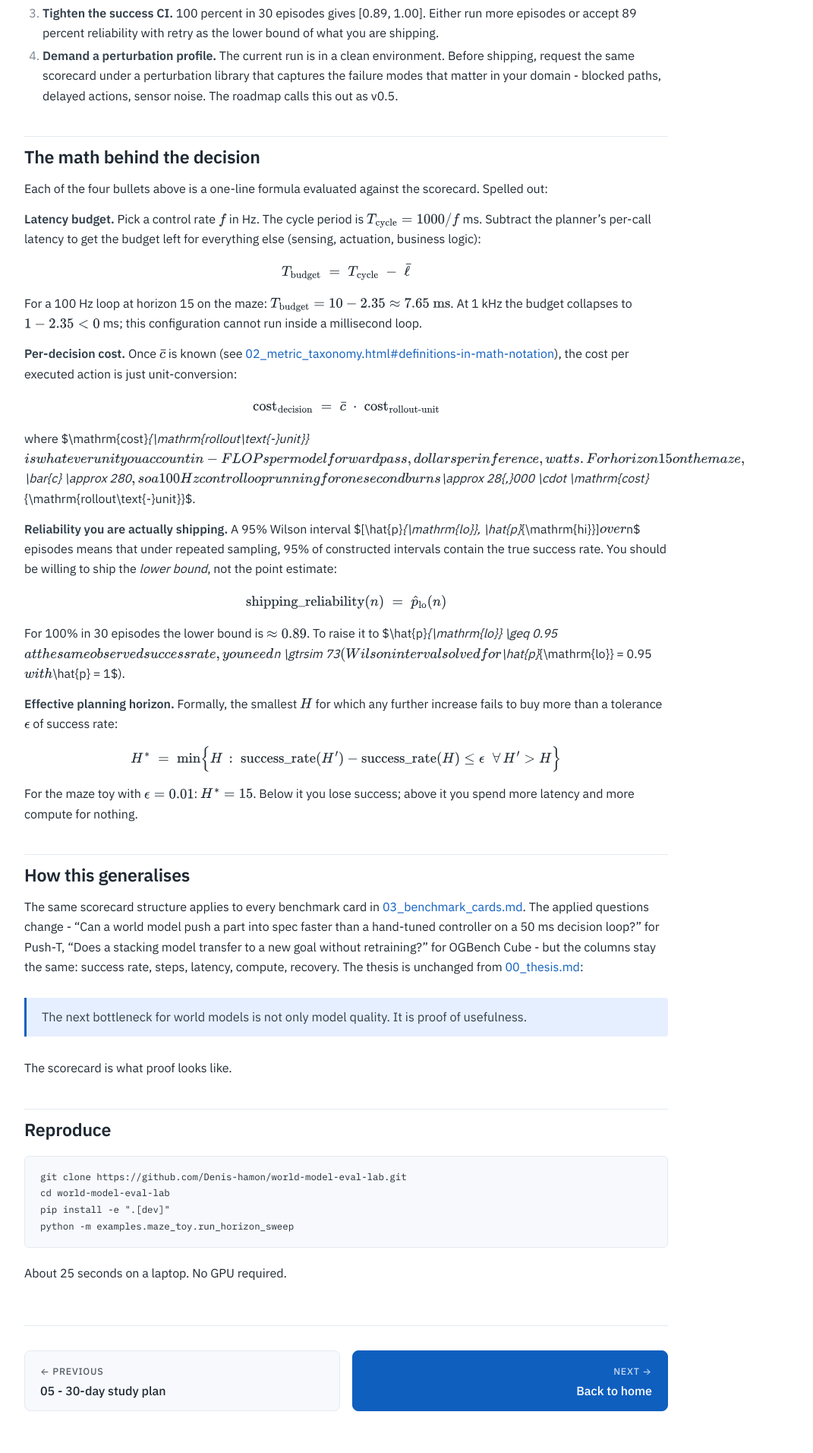
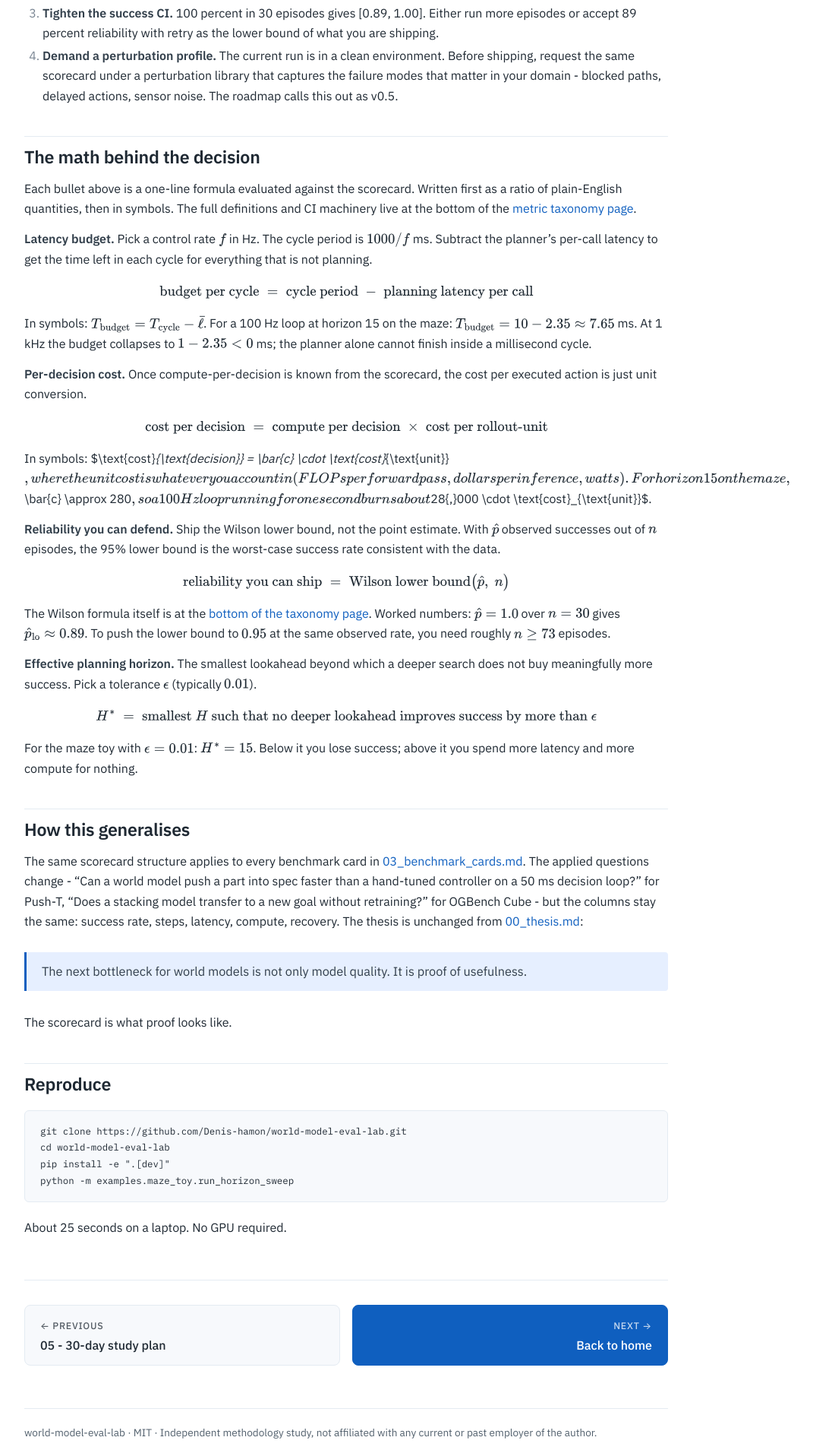
Before and after one commit to Denis-hamon/world-model-eval-lab, a Jekyll site: the page built from docs/06_demo.md, in a window 1280 px wide. Shown: the part 2602-4514 px from the top of the page at 76% size, without its empty margins (184-1255 px from the left). Built offline with Jekyll 4.4.1, drawn with Linux system fonts in a browser that asks for light colours; our own code applies the rules of GitHub Pages for plain Markdown files.

Commit message:
Pages: friendlier metric formulas + tooltip-anchor links in the summary
Two changes shipped together because they share the same goal: get the
math out of the main reading flow without losing precision.

Tooltip-anchor links in the summary table

- Every metric name in docs/02_metric_taxonomy.md's summary table is now
  a link with a {:.metric-link} kramdown class, a #m-<slug> anchor, and
  a one-line title= tooltip ("Fraction of episodes that reached the
  goal.", "Mean wall-clock time per plan() call, across the whole run.",
  etc.).
- Hovering shows the native browser tooltip with the plain-English
  reading; clicking jumps to the full definition and formula at the
  bottom of the page. Mobile users get the click path directly.
- CSS adds .metric-link: ink-coloured text with a dotted muted underline
  and cursor: help. On hover/focus the underline turns solid accent and
  the text picks up the accent colour. Same visual language as the rest
  of the design system.

Formulas rewritten in plain-English ratio form

- The "Definitions in math notation" section is moved to the bottom of
  02_metric_taxonomy.md (after Versioning) and renamed "Definitions
  and formulas". Each metric gets its own H3 subheading with an anchor
  ID that the summary table links to.
- Every formula opens with a "Reads as:" line in plain English, then
  the math itself uses long-named quantities ("episodes that
  succeeded" over "episodes total") instead of indexed-sum notation
  (sigma-sub-i with an indicator function). The simplified ratio is
  presented first; symbolic notation is preserved for the Wilson
  interval and the effective-planning-horizon definition where it
  actually carries weight.
- Reading guides annotate the Wilson formula piece by piece (centre,
  half-width, denominator) and walk through the n = 30 to n = 73
  worked example.
- docs/06_demo.md's "The math behind the decision" section gets the
  same plain-quantity treatment: latency budget, per-decision cost,
  reliability you can ship, effective planning horizon. Cross-links
  back to the taxonomy page's Wilson section for the full formula.

No code touched. Doc-only pass, no version bump.

```diff
--- a/docs/06_demo.md
+++ b/docs/06_demo.md
@@ -80,36 +80,36 @@
 
 ## The math behind the decision
 
-Each of the four bullets above is a one-line formula evaluated against the scorecard. Spelled out:
+Each bullet above is a one-line formula evaluated against the scorecard. Written first as a ratio of plain-English quantities, then in symbols. The full definitions and CI machinery live at the bottom of the [metric taxonomy page](02_metric_taxonomy.html#definitions-and-formulas).
 
-**Latency budget.** Pick a control rate $f$ in Hz. The cycle period is $T_{\mathrm{cycle}} = 1000 / f$ ms. Subtract the planner's per-call latency to get the budget left for everything else (sensing, actuation, business logic):
+**Latency budget.** Pick a control rate $f$ in Hz. The cycle period is $1000 / f$ ms. Subtract the planner's per-call latency to get the time left in each cycle for everything that is not planning.
 
 $$
-T_{\mathrm{budget}} \;=\; T_{\mathrm{cycle}} \;-\; \bar{\ell}
+\text{budget per cycle} \;=\; \text{cycle period} \;-\; \text{planning latency per call}
 $$
 
-For a 100 Hz loop at horizon 15 on the maze: $T_{\mathrm{budget}} = 10 - 2.35 \approx 7.65 \text{ ms}$. At 1 kHz the budget collapses to $1 - 2.35 < 0$ ms; this configuration cannot run inside a millisecond loop.
+In symbols: $T_{\text{budget}} = T_{\text{cycle}} - \bar{\ell}$. For a 100 Hz loop at horizon 15 on the maze: $T_{\text{budget}} = 10 - 2.35 \approx 7.65$ ms. At 1 kHz the budget collapses to $1 - 2.35 < 0$ ms; the planner alone cannot finish inside a millisecond cycle.
 
-**Per-decision cost.** Once $\bar{c}$ is known (see [02_metric_taxonomy.html#definitions-in-math-notation](02_metric_taxonomy.html)), the cost per executed action is just unit-conversion:
+**Per-decision cost.** Once compute-per-decision is known from the scorecard, the cost per executed action is just unit conversion.
 
 $$
-\mathrm{cost}_{\mathrm{decision}} \;=\; \bar{c} \;\cdot\; \mathrm{cost}_{\mathrm{rollout\text{-}unit}}
+\text{cost per decision} \;=\; \text{compute per decision} \;\times\; \text{cost per rollout-unit}
 $$
 
-where $\mathrm{cost}_{\mathrm{rollout\text{-}unit}}$ is whatever unit you account in - FLOPs per model forward pass, dollars per inference, watts. For horizon 15 on the maze, $\bar{c} \approx 280$, so a 100 Hz control loop running for one second burns $\approx 28{,}000 \cdot \mathrm{cost}_{\mathrm{rollout\text{-}unit}}$.
+In symbols: $\text{cost}_{\text{decision}} = \bar{c} \cdot \text{cost}_{\text{unit}}$, where the unit cost is whatever you account in (FLOPs per forward pass, dollars per inference, watts). For horizon 15 on the maze, $\bar{c} \approx 280$, so a 100 Hz loop running for one second burns about $28{,}000 \cdot \text{cost}_{\text{unit}}$.
 
-**Reliability you are actually shipping.** A 95% Wilson interval $[\hat{p}_{\mathrm{lo}}, \hat{p}_{\mathrm{hi}}]$ over $n$ episodes means that under repeated sampling, 95% of constructed intervals contain the true success rate. You should be willing to ship the *lower bound*, not the point estimate:
+**Reliability you can defend.** Ship the Wilson lower bound, not the point estimate. With $\hat{p}$ observed successes out of $n$ episodes, the 95% lower bound is the worst-case success rate consistent with the data.
 
 $$
-\mathrm{shipping\_reliability}(n) \;=\; \hat{p}_{\mathrm{lo}}(n)
+\text{reliability you can ship} \;=\; \text{Wilson lower bound}\bigl(\hat{p}, \; n\bigr)
 $$
 
-For 100% in 30 episodes the lower bound is $\approx 0.89$. To raise it to $\hat{p}_{\mathrm{lo}} \geq 0.95$ at the same observed success rate, you need $n \gtrsim 73$ (Wilson interval solved for $\hat{p}_{\mathrm{lo}} = 0.95$ with $\hat{p} = 1$).
+The Wilson formula itself is at the [bottom of the taxonomy page](02_metric_taxonomy.html#m-wilson). Worked numbers: $\hat{p} = 1.0$ over $n = 30$ gives $\hat{p}_{\text{lo}} \approx 0.89$. To push the lower bound to $0.95$ at the same observed rate, you need roughly $n \geq 73$ episodes.
 
-**Effective planning horizon.** Formally, the smallest $H$ for which any further increase fails to buy more than a tolerance $\epsilon$ of success rate:
+**Effective planning horizon.** The smallest lookahead beyond which a deeper search does not buy meaningfully more success. Pick a tolerance $\epsilon$ (typically $0.01$).
 
 $$
-H^{\ast} \;=\; \min \Bigl\{ H \,:\; \mathrm{success\_rate}(H') - \mathrm{success\_rate}(H) \leq \epsilon \;\; \forall\, H' > H \Bigr\}
+H^{\ast} \;=\; \text{smallest } H \text{ such that no deeper lookahead improves success by more than } \epsilon
 $$
 
 For the maze toy with $\epsilon = 0.01$: $H^{\ast} = 15$. Below it you lose success; above it you spend more latency and more compute for nothing.
--- a/docs/assets/css/style.css
+++ b/docs/assets/css/style.css
@@ -671,6 +671,24 @@
 .sweep-tooltip .row .v.warn   { color: var(--warn-light); }
 
 /* =============================================================
+ * Metric links: tooltip-anchor pattern in the taxonomy summary table
+ * ============================================================= */
+
+a.metric-link {
+  color: var(--ink);
+  border-bottom: 1px dotted var(--muted-soft);
+  cursor: help;
+  font-weight: 500;
+  transition: color 0.15s, border-color 0.15s;
+}
+a.metric-link:hover,
+a.metric-link:focus-visible {
+  color: var(--accent);
+  border-bottom-color: var(--accent);
+  border-bottom-style: solid;
+}
+
+/* =============================================================
  * Page navigation (prev / next buttons)
  * ============================================================= */
 
```
Also changed, not shown: docs/02_metric_taxonomy.md (+130 -68 lines).
